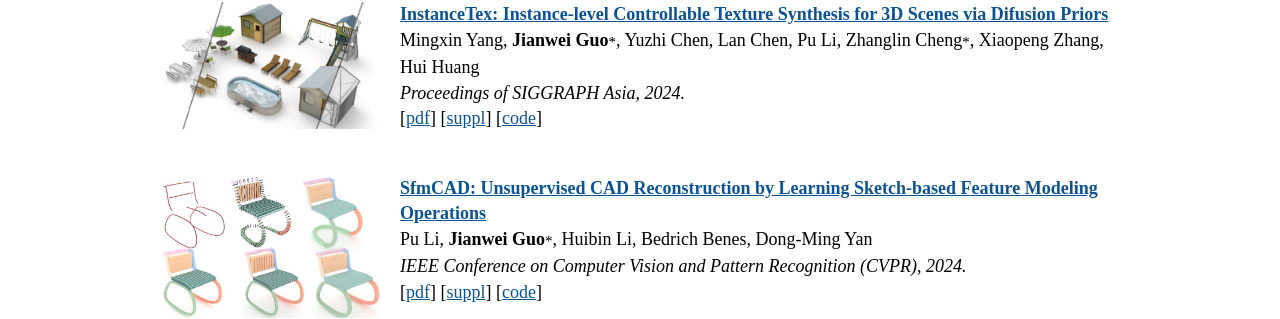
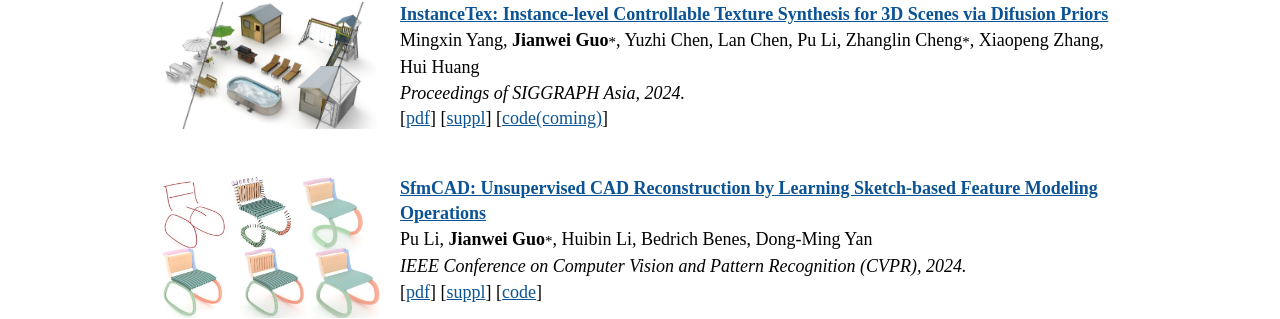
Before and after one commit to jianweiguo/jianweiguo.github.io, a Jekyll site: the page built from publications/index.html, in a window 1280 px wide and 900 px high. Shown: the part 384-703 px from the top of the window. Built offline with Jekyll 4.4.1, drawn with Linux system fonts in a browser that asks for light colours.

Commit message:
Update index.html

```diff
--- a/publications/index.html
+++ b/publications/index.html
@@ -19,7 +19,7 @@
 <a style="font-style:italic;color:black">IEEE Transactions on Pattern Analysis and Machine Intelligence (TPAMI), vol. 46, no. 11, pp. 7267-7282, 2024.</a> <br />
 [<a href="papers/2024-TPAMI-ProxyRecon.pdf" target="_blank" style="color:rgb(11,83,148)">pdf</a>]
 [<a href="papers/2024-TPAMI-ProxyRecon_supp.pdf" target="_blank" style="color:rgb(11,83,148)">suppl</a>]
-[<a href="" target="_blank" style="color:rgb(11,83,148)">code</a>]
+[<a href="https://github.com/TalonX1/ProxyRecon" target="_blank" style="color:rgb(11,83,148)">code</a>]
 </p>
 
 <p>
@@ -30,7 +30,7 @@
 <a style="font-style:italic;color:black">Proceedings of SIGGRAPH Asia, 2024.</a> <br />
 [<a href="papers/2024-siga-InstanceTex_main.pdf" target="_blank" style="color:rgb(11,83,148)">pdf</a>]
 [<a href="papers/2024-siga-InstanceTex_supp.pdf" target="_blank" style="color:rgb(11,83,148)">suppl</a>]
-[<a href="" target="_blank" style="color:rgb(11,83,148)">code</a>]
+[<a href="" target="_blank" style="color:rgb(11,83,148)">code(coming)</a>]
 </p>
 
 <p>
```
